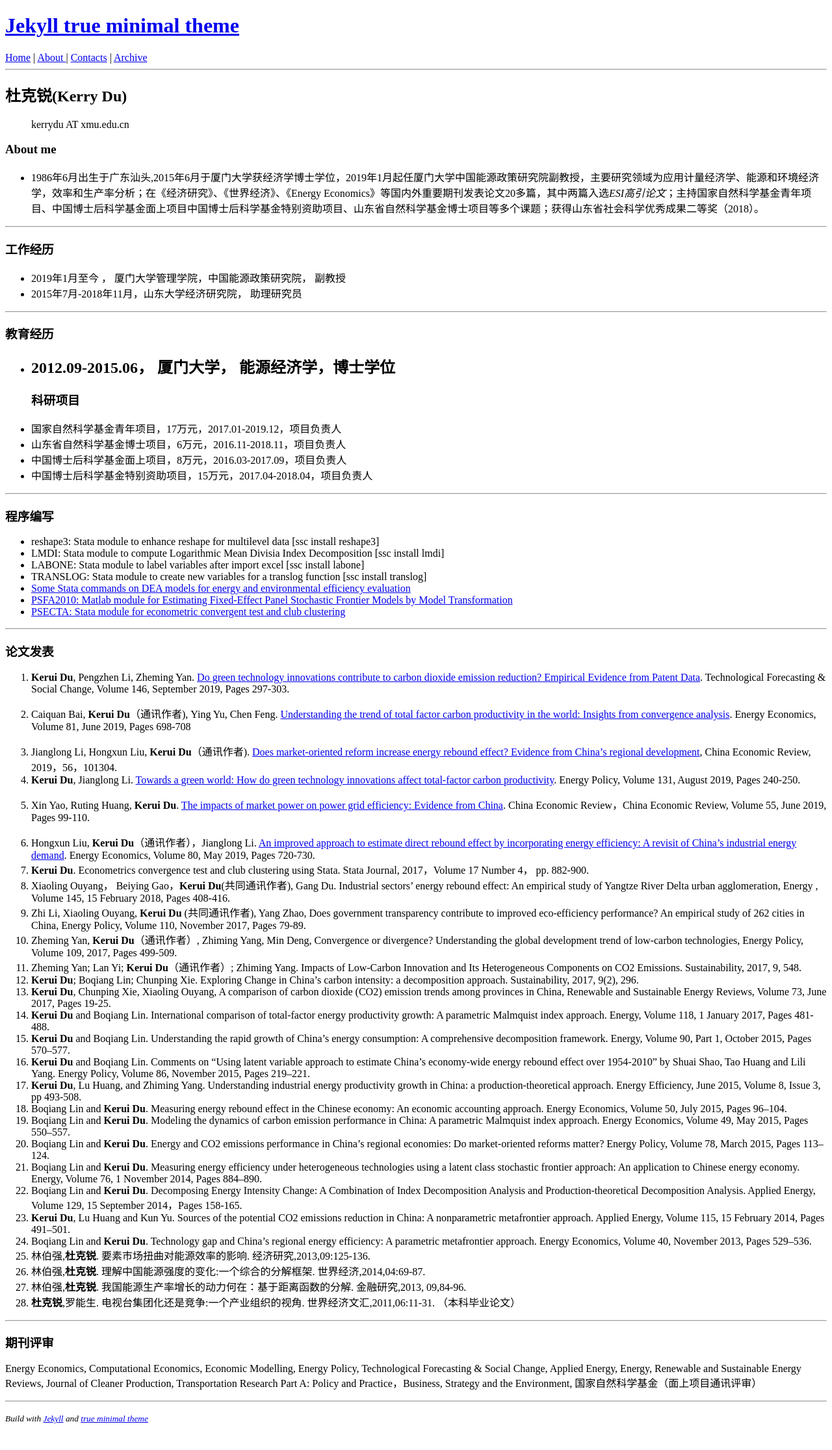
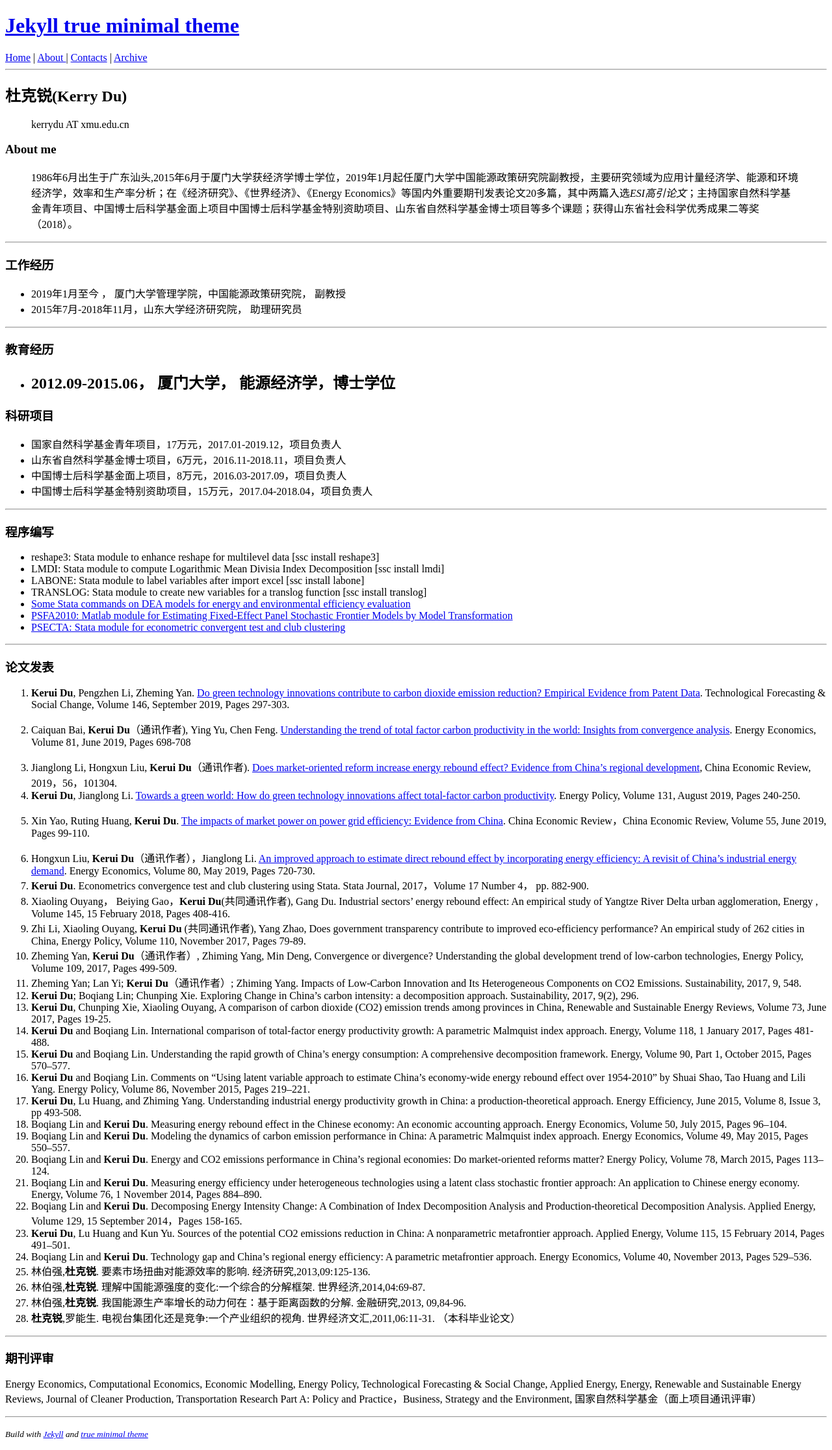
Before and after one commit to Hao-sen/kerrydu.github.io, a Jekyll site: the page built from index.md, in a window 1280 px wide. Shown: the whole page at 65% size. Built offline with Jekyll 4.4.1, drawn with Linux system fonts in a browser that asks for light colours; our own code applies the rules of GitHub Pages for plain Markdown files; the list of posts is cut into pages by our own code; before the commit the page ends 2208 px from its top, so only the background shows below that.

Commit message:
2019-09-04

```diff
--- a/index.md
+++ b/index.md
@@ -3,19 +3,21 @@
 > kerrydu AT xmu.edu.cn
 
 ### About me
-
-* 1986年6月出生于广东汕头,2015年6月于厦门大学获经济学博士学位，2019年1月起任厦门大学中国能源政策研究院副教授，主要研究领域为应用计量经济学、能源和环境经济学，效率和生产率分析；在《经济研究》、《世界经济》、《Energy Economics》等国内外重要期刊发表论文20多篇，其中两篇入选*ESI高引论文*；主持国家自然科学基金青年项目、中国博士后科学基金面上项目中国博士后科学基金特别资助项目、山东省自然科学基金博士项目等多个课题；获得山东省社会科学优秀成果二等奖（2018）。
+> 1986年6月出生于广东汕头,2015年6月于厦门大学获经济学博士学位，2019年1月起任厦门大学中国能源政策研究院副教授，主要研究领域为应用计量经济学、能源和环境经济学，效率和生产率分析；在《经济研究》、《世界经济》、《Energy Economics》等国内外重要期刊发表论文20多篇，其中两篇入选*ESI高引论文*；主持国家自然科学基金青年项目、中国博士后科学基金面上项目中国博士后科学基金特别资助项目、山东省自然科学基金博士项目等多个课题；获得山东省社会科学优秀成果二等奖（2018）。
 
 ---
+
 ### 工作经历
 
-* 2019年1月至今 ，            厦门大学管理学院，中国能源政策研究院， 副教授
+* 2019年1月至今 ， 厦门大学管理学院，中国能源政策研究院， 副教授
 * 2015年7月-2018年11月，山东大学经济研究院， 助理研究员
 
 ---
+
 ### 教育经历
 * 2012.09-2015.06， 厦门大学， 能源经济学，博士学位
 ---
+
 ### 科研项目
 
 * 国家自然科学基金青年项目，17万元，2017.01-2019.12，项目负责人
@@ -24,6 +26,7 @@
 * 中国博士后科学基金特别资助项目，15万元，2017.04-2018.04，项目负责人
 
 ---
+
 ### 程序编写
 
 * reshape3: Stata  module to enhance reshape for multilevel data [ssc install reshape3]
```
